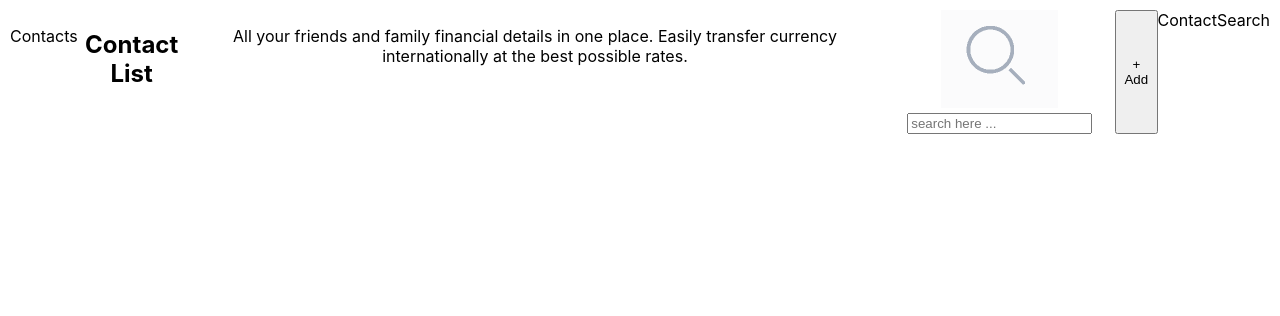
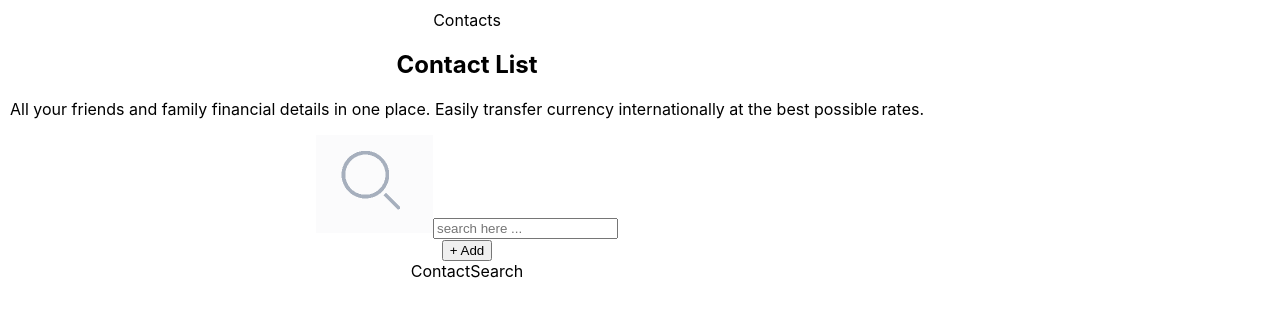
Before and after one commit to nology-tech/synergy, a React (Create React App) app: page / in a window 1280 px wide. Shown: the top 316 px of the page. Built offline with nearby package versions, Linux system fonts and the light colour scheme.

Commit message:
additional changes

```diff
--- a/src/containers/ContactContainer/ContactContainer.jsx
+++ b/src/containers/ContactContainer/ContactContainer.jsx
@@ -4,9 +4,11 @@ import ContactSearch from '../../components/ContactSearch/ContactSearch'
 const ContactContainer = () => {
   return (
     <>
-      <p className='contactTitle'>Contacts</p>
-      <h2 className='contactHeading'>Contact List</h2>
+    <div className='contact'>
+      <div className='contact__Title'>Contacts</div>
+      <h2 className='contact__Heading'>Contact List</h2>
       <ContactSearch />
+      </div>
     </>
   )
 }
--- a/src/containers/ContactContainer/ContactContainer.scss
+++ b/src/containers/ContactContainer/ContactContainer.scss
@@ -0,0 +1,16 @@
+
+.contact {
+    display: flex;
+    flex-direction: row;
+    text-align: left;
+
+.contact__Header {
+    text-align: left;
+
+}
+
+.contact__Title {
+    text-align: left;
+
+}
+}
```
